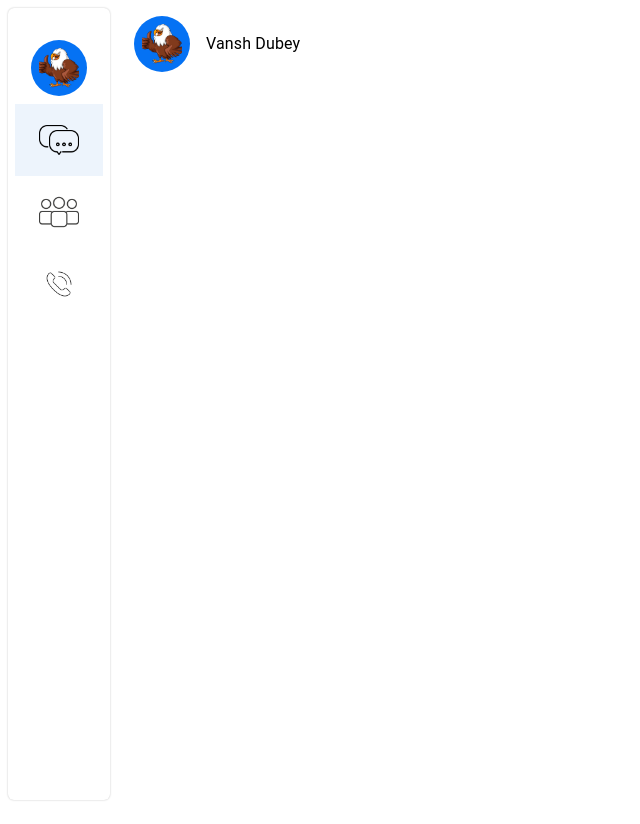
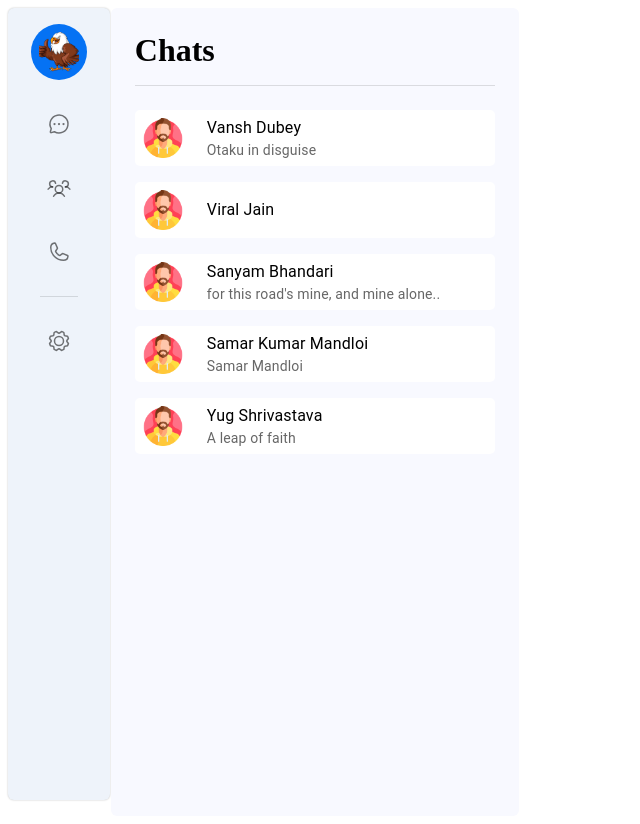
Before and after one commit to VanshDubey101963/chat-web, a React (Vite) app: page / in a window 1280 px wide. Shown: the whole page, without its empty margins (0-640 px from the left). Built offline with nearby package versions, Linux system fonts and the light colour scheme.

Commit message:
did some code modulation for resusablity

```diff
--- a/components/ChatList.jsx
+++ b/components/ChatList.jsx
@@ -1,33 +1,96 @@
-import React from 'react'
-import List from '@mui/material/List';
-import ListItemButton from '@mui/material/ListItemButton';
-import ListItemIcon from '@mui/material/ListItemIcon';
-import ListItemText from '@mui/material/ListItemText';
-import { Box , Avatar } from '@mui/material';
+import React from "react";
+import List from "@mui/material/List";
+import ListItemButton from "@mui/material/ListItemButton";
+import ListItemIcon from "@mui/material/ListItemIcon";
+import ListItemText from "@mui/material/ListItemText";
+import { Box, Avatar, Stack } from "@mui/material";
+import Divider from "@mui/material/Divider";
 
 const ChatList = (props) => {
-  const [selectedIndex, setSelectedIndex] = React.useState(1);
+
+  const [selectedIndex, setSelectedIndex] = React.useState();
 
   const handleListItemClick = (event, index) => {
     setSelectedIndex(index);
   };
+
   return (
-    <Box sx={{backgroundColor: props.theme.palette.background.paper , height: "95vh", width: 360 , borderRadius: 1.5 , outline: 'none'}}>
+    <Box
+      sx={{
+        backgroundColor: '#F8F9FF',
+        height: "95vh",
+        width: 360,
+        borderRadius: 1.5,
+        outline: "none",
+        padding: 3,
+      }}
+    >
+      <Stack spacing={2}>
+      <h1>Chats</h1>
+      <Divider component={"h1"} />
+      <List>
+        {ChatData.map((el) => (
+            <Chats  key={el.index} name={el.name} index={el.index} iconSrc={el.iconSrc} selectedIndex={selectedIndex}
+            onListItemClick={handleListItemClick} about={el.about} />
+        ))}
+      </List>
+      </Stack>
+    </Box>
+  );
+};
 
-          <List>
-          <ListItemButton
-            selected={selectedIndex === 0}
-            onClick={(event) => handleListItemClick(event, 0)}
-            sx={{borderRadius: 1.5 , gap: 2}}
-          >
-            <ListItemIcon>
-            <Avatar alt='' src='src/assets/app-icon.png' sx={{p:1, backgroundColor: '#0572F4'}} />
-            </ListItemIcon>
-            <ListItemText primary="Vansh Dubey" />
-          </ListItemButton>
-          </List>
-        </Box>
-  )
-}
+const Chats = (props) => {
+  const index = props.index;
+  const name = props.name;
+  const iconSrc = props.iconSrc;
+  const about = props.about;
 
-export { ChatList }
+
+  return (
+    <ListItemButton
+      selected={props.selectedIndex === index}
+      onClick={(event) => props.onListItemClick(event, index)}
+      sx={{ borderRadius: '5px', gap: 2 , backgroundColor: "white", marginBottom: 2 , padding: 0}}
+    >
+      <ListItemIcon>
+        <Avatar alt="" src={iconSrc} sx={{ p: 1}} />
+      </ListItemIcon>
+      <ListItemText primary={name} secondary={about}/>
+    </ListItemButton>
+  );
+};
+
+const ChatData = [
+  {
+    index: 0,
+    name: "Vansh Dubey",
+    iconSrc: "src/assets/man_4140048.png",
+    about: 'Otaku in disguise'
+  },
+  {
+    index: 1,
+    name: "Viral Jain",
+    iconSrc: "src/assets/man_4140048.png",
+    about: ''
+  },
+  {
+    index: 2,
+    name: "Sanyam Bhandari",
+    iconSrc: "src/assets/man_4140048.png",
+    about: `for this road's mine, and mine alone..`
+  },
+  {
+    index: 3,
+    name: "Samar Kumar Mandloi",
+    iconSrc: "src/assets/man_4140048.png",
+    about: 'Samar Mandloi'
+  },
+  {
+    index: 4,
+    name: "Yug Shrivastava",
+    iconSrc: "src/assets/man_4140048.png",
+    about: 'A leap of faith'
+  },
+];
+
+export { ChatList };
--- a/src/App.jsx
+++ b/src/App.jsx
@@ -1,47 +1,42 @@
 import { useTheme } from '@mui/material/styles';
-import { Box , Divider , Stack , Avatar , List , ListItemButton} from '@mui/material';
+import { Box , Stack , Avatar , IconButton , Divider} from '@mui/material';
 import { ChatList } from '../components/ChatList';
-import { useState } from 'react';
-
+import { ChatCircleDots , UsersThree , Phone , Gear} from 'phosphor-react';
 
 function App() {
 
   const theme = useTheme()
-  const [selectedIndex, setSelectedIndex] = useState(1);
 
-  const handleListItemClick = (event, index) => {
-    setSelectedIndex(index);
-  };
+  const NavbarIcons = [
+    {
+     index : 0 ,
+     icon : <ChatCircleDots/>,
+    },
+
+    {
+      index : 1,
+      icon : <UsersThree/>,
+    },
+
+    {
+      index : 2,
+      icon : <Phone/>
+    },
+  ]
 
   return (
     <>
-    <Stack direction={'row'}>
-        <Box p={2} m={1} sx={{backgroundColor: theme.palette.background.paper ,height: "95vh",  boxShadow: "0px 0px 2px rgba(0,0,0,0.25)" ,width: 70, borderRadius: 1.5}}>
+    <Stack direction={'row'} m={1} gap={0.1}>
+        <Box p={2} sx={{backgroundColor: '#EEF3FA' ,height: "95vh",  boxShadow: "0px 0px 2px rgba(0,0,0,0.25)" ,width: 70, borderRadius: 1.5}}>
           <Stack direction={'column'} alignItems={'center'} gap={3}>
-              <List>
-              <ListItemButton >
-              <Avatar alt='' src='src/assets/app-icon.png' sx={{p:1, backgroundColor: '#0572F4'}} />
-            </ListItemButton>
-            <ListItemButton
-                 selected={selectedIndex === 1}
-                 onClick={(event) => handleListItemClick(event, 1)}
-              >
-              <Avatar alt='' src='src/assets/communication_13787501.png' sx={{p:1}}/>
-            </ListItemButton>
-            <ListItemButton
-                 selected={selectedIndex === 2}
-                 onClick={(event) => handleListItemClick(event, 2)}
-              >
-              <Avatar alt='' src='src/assets/group_15804694.png' sx={{p:1}}/>
-            </ListItemButton>
-            <ListItemButton
-                 selected={selectedIndex === 3}
-                 onClick={(event) => handleListItemClick(event, 3)}
-              >
-               <Avatar alt='' src='src/assets/telephone_14318132.png' sx={{p:1}}/>
-            </ListItemButton>
-
-              </List>
+                <Avatar alt='' src='src/assets/app-icon.png' sx={{p:1, backgroundColor: '#0572F4'}} />
+                {NavbarIcons.map( el => (
+                     <IconButton key={el.index}>
+                       {el.icon}
+                    </IconButton>
+                  ))}
+                <Divider variant="middle" flexItem/>
+                <IconButton><Gear/></IconButton>
           </Stack>
         </Box>
         <ChatList theme={theme}/>
```
Also changed, not shown: src/assets/man_4140048.png (added).
